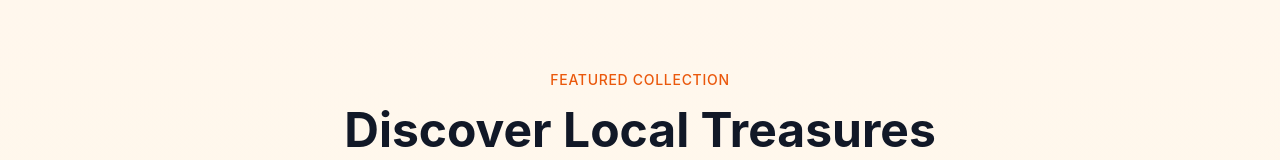
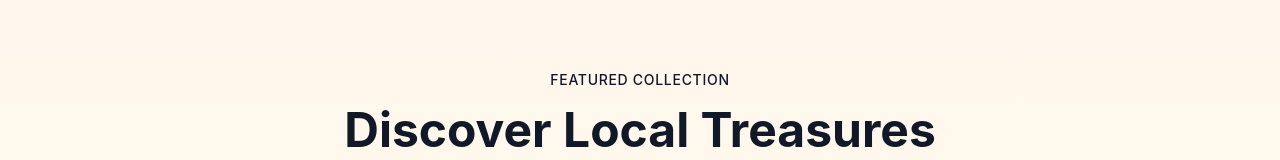
Before and after one commit to Mousa-Wazir/webflow-commerce-spark, a React (Vite) app: page / in a window 1280 px wide. Shown: the part 635-795 px from the top of the page. Built offline with nearby package versions, Linux system fonts and the light colour scheme.

Commit message:
Visual edit in Lovable
Edited UI in Lovable

```diff
--- a/src/components/FeaturedProducts.tsx
+++ b/src/components/FeaturedProducts.tsx
@@ -67,7 +67,7 @@ export function FeaturedProducts() {
       <div className="container mx-auto px-4">
         {/* Section Header */}
         <div className="text-center space-y-4 mb-16">
-          <p className="text-orange-600 uppercase tracking-wider text-sm font-medium">
+          <p className="uppercase tracking-wider text-sm font-medium text-slate-900">
             Featured Collection
           </p>
           <h2 className="text-4xl md:text-5xl font-bold text-gray-900">
```
